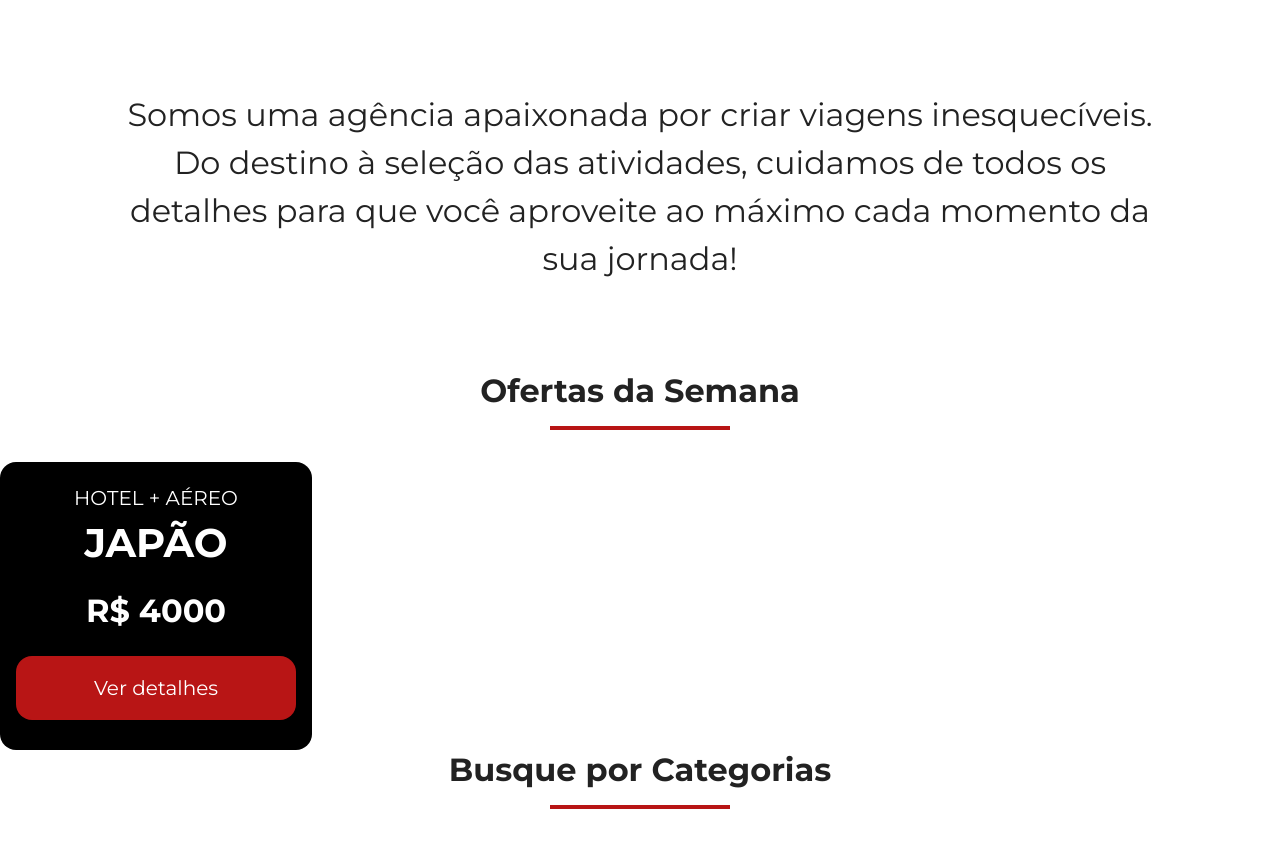
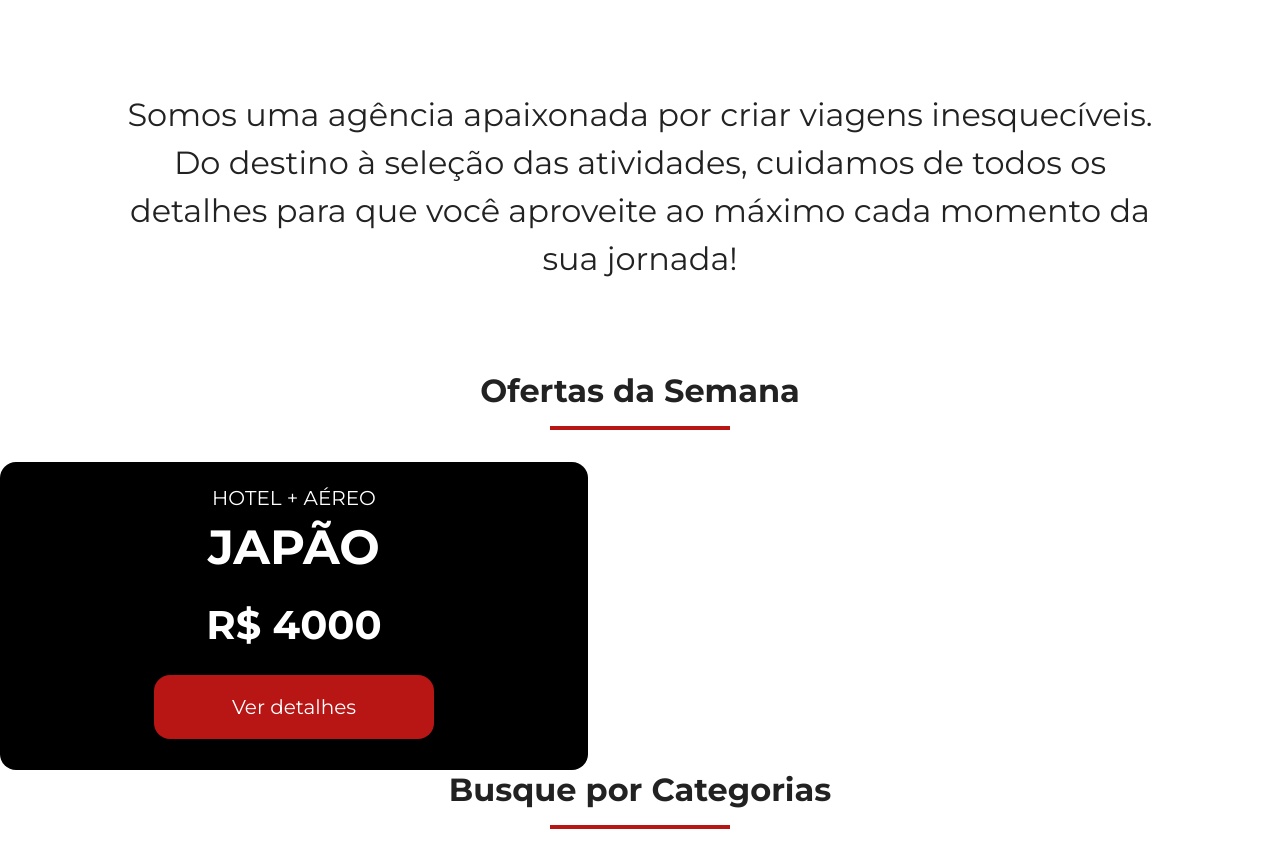
Before and after one commit to RafaelCelso/jornada-viagens, a plain HTML site: page index.html in a window 1280 px wide. Shown: the part 770-1631 px from the top of the page. Drawn offline with Linux system fonts and the light colour scheme.

Commit message:
Finalizando adaptação dos cards para tablet e desktop

```diff
--- a/css/offers.css
+++ b/css/offers.css
@@ -33,3 +33,20 @@
   margin-top: 24px;
   display: inline-block;
 }
+
+/* Desktop */
+
+@media screen and (min-width: 1024px) {
+  .card {
+    width: 588px;
+    height: 308px;
+  }
+
+  .card header h3 {
+    font-size: 48px;
+  }
+
+  .card header span {
+    font-size: 40px;
+  }
+}
```
